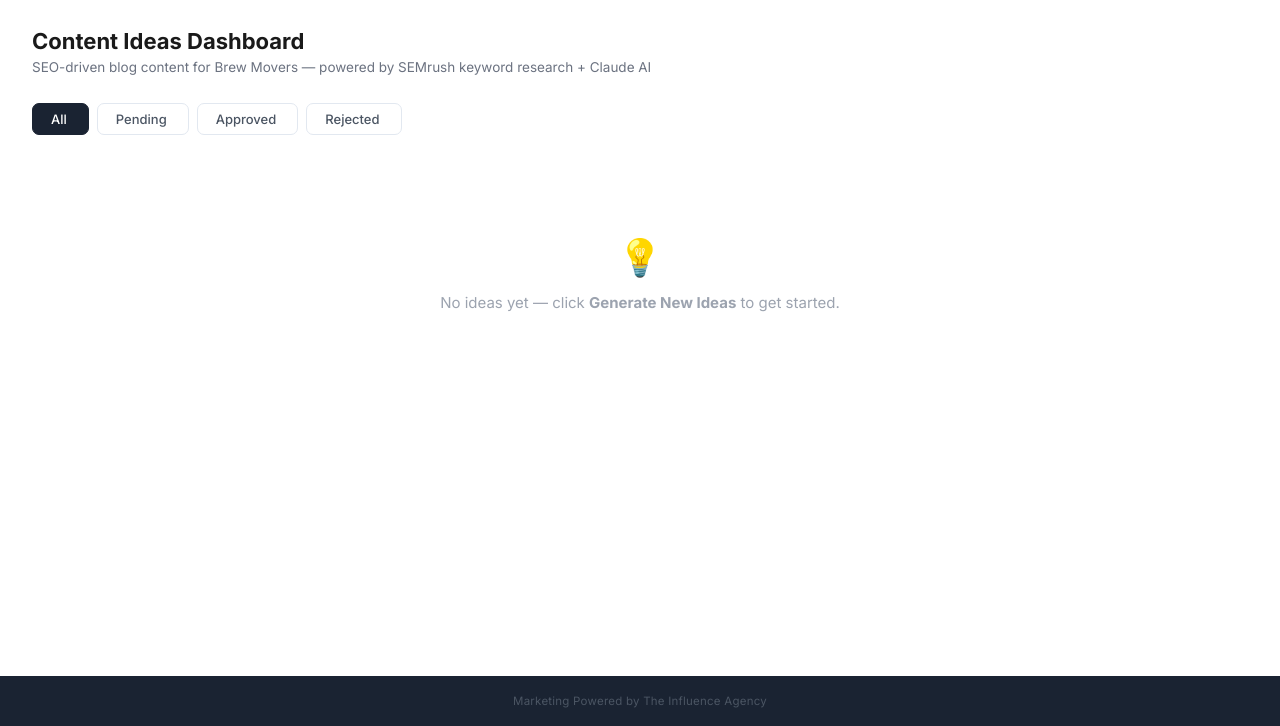
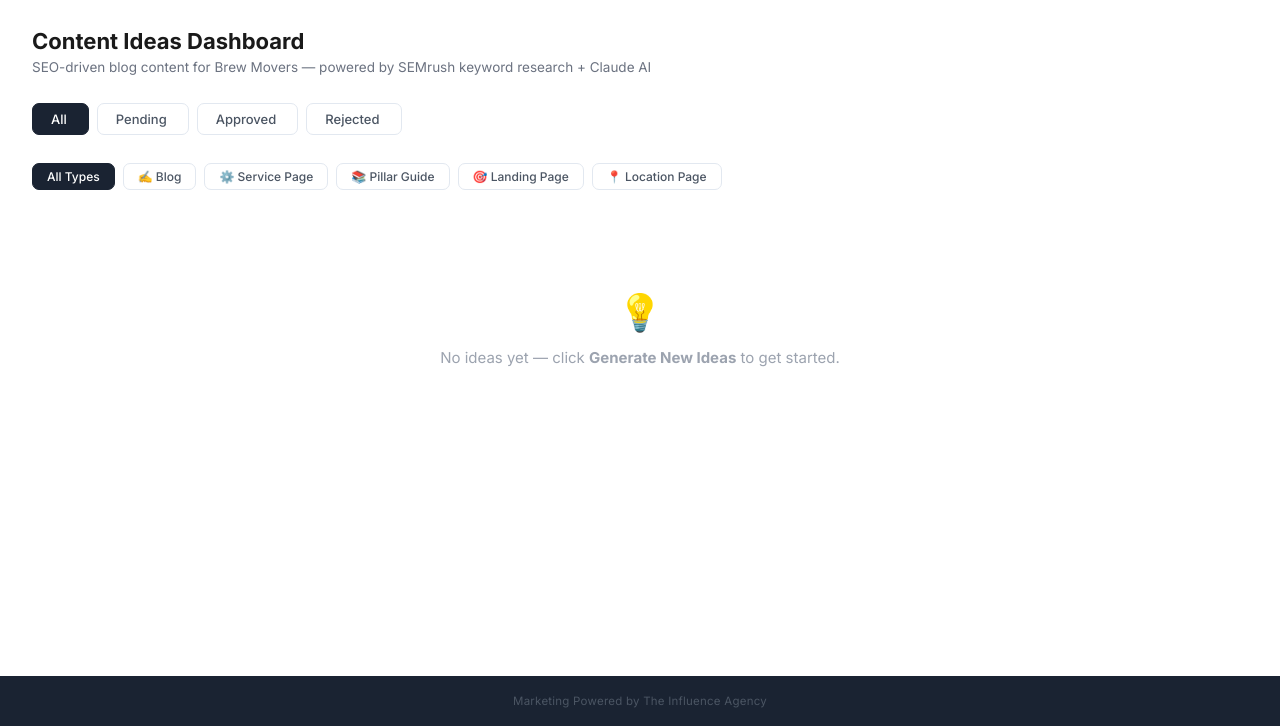
Before and after one commit to lcardilli/brew-movers-content, a website: page index.html in a window 1280 px wide. Both pictures are taken after a click on the button "All". Shown: the part 74-800 px from the top of the page. Drawn offline with Linux system fonts and the light colour scheme; no server answers.

Commit message:
Add content type filter, fix card alignment, clean up UI

```diff
--- a/index.html
+++ b/index.html
@@ -119,12 +119,34 @@
 
     .filter-counts { font-size: 11px; opacity: 0.75; margin-left: 3px; }
 
+    /* ── Type filter row ── */
+    .filter-bar-type {
+      display: flex;
+      gap: 8px;
+      margin-bottom: 28px;
+      flex-wrap: wrap;
+    }
+    .filter-btn-type {
+      padding: 5px 14px;
+      border: 1.5px solid #e2e8f0;
+      background: #fff;
+      border-radius: 7px;
+      font-size: 12px;
+      font-weight: 500;
+      cursor: pointer;
+      font-family: 'Inter', sans-serif;
+      color: #4b5563;
+      transition: all 0.15s;
+    }
+    .filter-btn-type:hover { border-color: #F5A31A; color: #c07a00; }
+    .filter-btn-type.active { background: #1a2332; color: #fff; border-color: #1a2332; }
+
     /* ── Grid ── */
     .ideas-grid {
       display: grid;
       grid-template-columns: repeat(auto-fill, minmax(360px, 1fr));
       gap: 20px;
-      align-items: start;
+      align-items: stretch;
     }
 
     /* ── Card ── */
@@ -358,6 +380,15 @@
     </button>
   </div>
 
+  <div class="filter-bar-type" id="filter-bar-type">
+    <button class="filter-btn-type active" onclick="setTypeFilter('all', this)">All Types</button>
+    <button class="filter-btn-type" onclick="setTypeFilter('blog', this)">✍️ Blog</button>
+    <button class="filter-btn-type" onclick="setTypeFilter('service-page', this)">⚙️ Service Page</button>
+    <button class="filter-btn-type" onclick="setTypeFilter('pillar-guide', this)">📚 Pillar Guide</button>
+    <button class="filter-btn-type" onclick="setTypeFilter('landing-page', this)">🎯 Landing Page</button>
+    <button class="filter-btn-type" onclick="setTypeFilter('location-page', this)">📍 Location Page</button>
+  </div>
+
   <div class="ideas-grid" id="grid">
     <div class="state-message">
       <span class="icon">⏳</span>
@@ -378,7 +409,7 @@
 <script>
   let allIdeas = [];
   let currentFilter = 'all';
-  // Track selected reviewer per idea card (keyed by idea.id)
+  let currentTypeFilter = 'all';
   const selectedReviewers = {};
 
   // ── Data loading ──────────────────────────────────────────────────────────
@@ -401,16 +432,14 @@
     updateCounts();
     updateWeekBadge();
 
-    const filtered =
-      currentFilter === 'all'
-        ? allIdeas
-        : allIdeas.filter(i => i.status === currentFilter);
+    let filtered = currentFilter === 'all' ? allIdeas : allIdeas.filter(i => i.status === currentFilter);
+    if (currentTypeFilter !== 'all') filtered = filtered.filter(i => (i.contentType || 'blog') === currentTypeFilter);
 
     if (filtered.length === 0) {
       const msg =
         allIdeas.length === 0
           ? '<span class="icon">💡</span>No ideas yet — click <strong>Generate New Ideas</strong> to get started.'
-          : `<span class="icon">🔍</span>No ${currentFilter} ideas found.`;
+          : `<span class="icon">🔍</span>No matching ideas found.`;
       document.getElementById('grid').innerHTML = `<div class="state-message">${msg}</div>`;
       return;
     }
@@ -496,6 +525,13 @@
   function setFilter(filter, btn) {
     currentFilter = filter;
     document.querySelectorAll('.filter-btn').forEach(b => b.classList.remove('active'));
+    btn.classList.add('active');
+    render();
+  }
+
+  function setTypeFilter(type, btn) {
+    currentTypeFilter = type;
+    document.querySelectorAll('.filter-btn-type').forEach(b => b.classList.remove('active'));
     btn.classList.add('active');
     render();
   }
```
